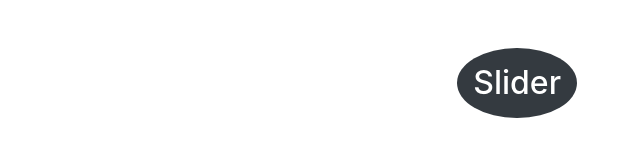
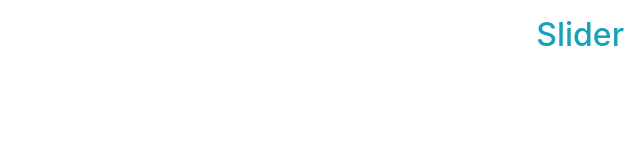
Before and after one commit to Elbie-em/Image-Slider-App, a website: page dist/index.html in a window 1280 px wide. Shown: the whole page, without its empty margins (640-1280 px from the left). Drawn offline with nearby package versions, Linux system fonts and the light colour scheme.

Commit message:
Add slider container

```diff
--- a/dist/index.html
+++ b/dist/index.html
@@ -13,10 +13,9 @@
     <title>myslider.app</title>
 </head>
 <body>
-    <div class='container-fluid'>
-      <h2 class="float-right m-5 bg-dark p-3 rounded-circle text-white">Slider</h2>
-      <div>
-
+    <div>
+      <h2 class='text-right p-3 text-info'>Slider</h2>
+      <div id="sliderContainer">
 
       </div>
     </div>
```
